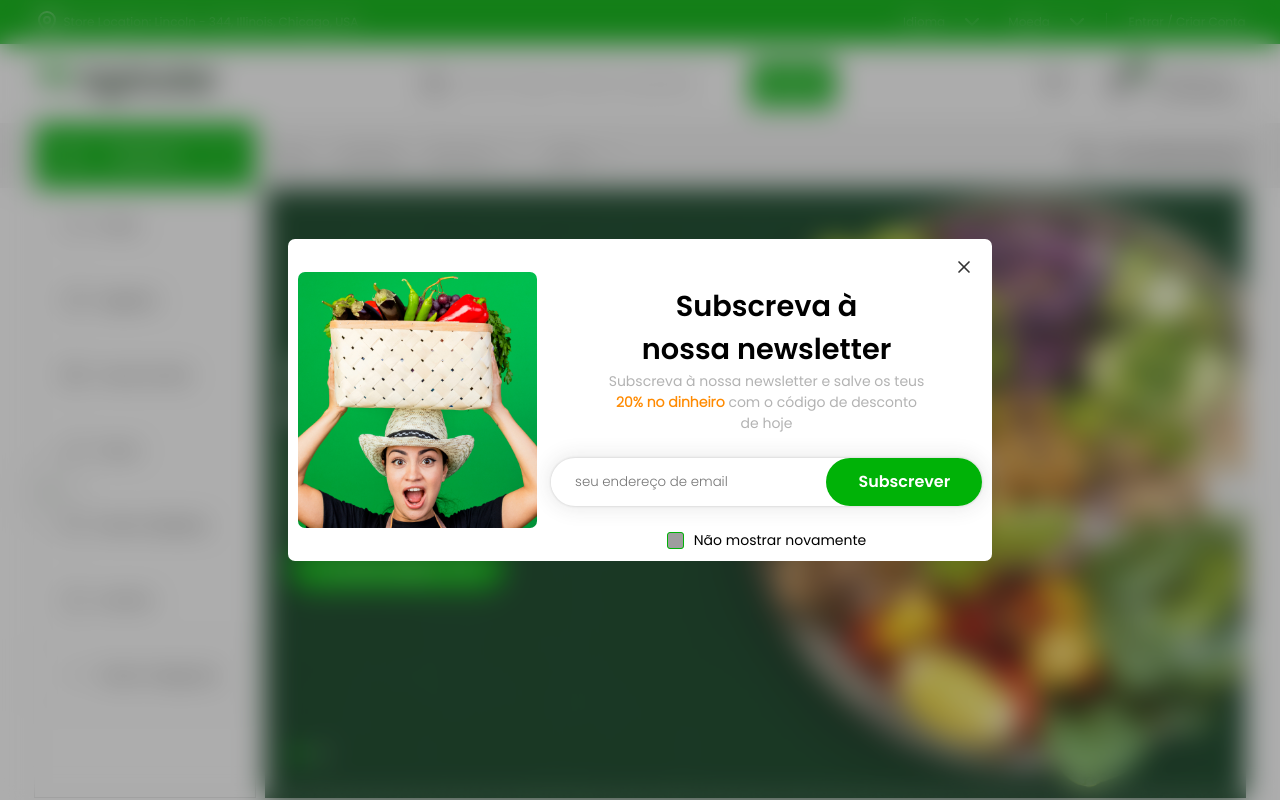
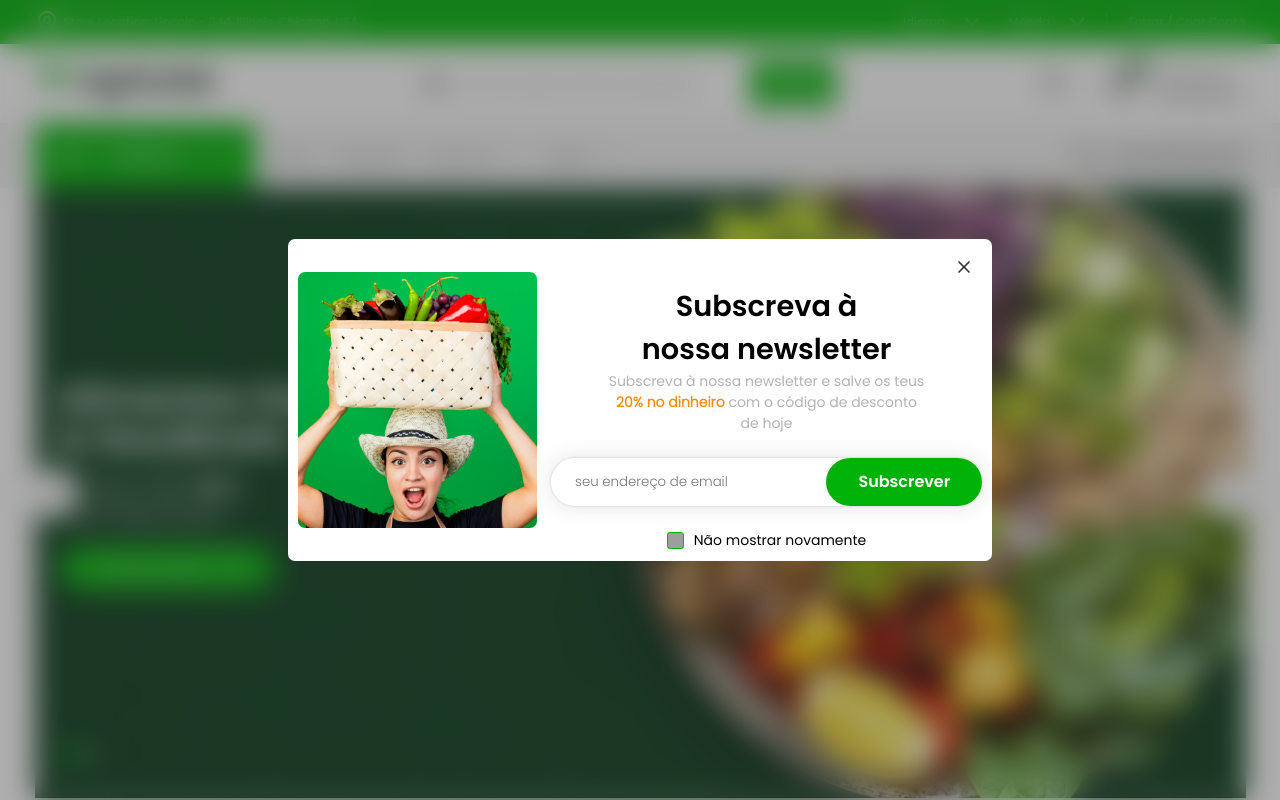
Before and after one commit to delciocapolo/agricolar, a React (Vite) app: page / in a window 1280 px wide. Shown: the top 800 px of the page. Built offline with nearby package versions, Linux system fonts and the light colour scheme; grey boxes are pictures that could not be loaded.

Commit message:
changes in header is done, with activity in button category in menu

```diff
--- a/src/App.tsx
+++ b/src/App.tsx
@@ -4,6 +4,7 @@ import Skeleton from "./components/Body/Skeleton";
 import imageExample from "./assets/products/Image.jpg"
 import Footer from "./components/Footer/Footer";
 import Header from "./components/Header/Header";
+import { HeaderContextProvider } from "./components/contexts/HeaderContext";
 // import { MenuCustom } from "./components/main-components/MenuToggle/MenuCustom";
 // import { IITemMenuCustom } from "./components/main-components/MenuToggle/interfaces/interfaces";
 
@@ -73,10 +74,12 @@ const App = () => {
 
   return (
     <Fragment>
-      <Menu />
-      <Header />
-      <Skeleton />
-      <Footer />
+      <HeaderContextProvider>
+        <Menu />
+        <Header />
+        <Skeleton />
+        <Footer />
+      </HeaderContextProvider>
     </Fragment>
   );
 };
--- a/src/components/Header/ComponentBase/ComponentBaseHeader.tsx
+++ b/src/components/Header/ComponentBase/ComponentBaseHeader.tsx
@@ -13,6 +13,7 @@ export const ContainerCategoryAndImage = styled(ContainerBase)`
 
     &.actived
     > .container-menu-button-category {
+        transition: 0.5s ease-in-out;
         width: 220px;
         max-width: 220px;
         height: 99.5%;
@@ -44,6 +45,11 @@ export const ContainerCategoryAndImage = styled(ContainerBase)`
 
     &.actived > .container-image-header {
         width: calc(100% - 230px);
+
+        & > .container-text-image-header {
+            padding: 2.5rem;
+            width: 50%;
+        }
     }
 `;
 
--- a/src/components/Header/Header.tsx
+++ b/src/components/Header/Header.tsx
@@ -1,4 +1,4 @@
-import { MouseEvent, useContext, useState } from "react";
+import { MouseEvent, useState } from "react";
 import styled from "@emotion/styled";
 import Tracker from "./Tracker/Tracker";
 import Arrow from "./Arrow/Arrow";
@@ -7,6 +7,7 @@ import { ButtonShop, ContainerCategoryAndImage, ContainerImage, ContainerMenuBut
 import { Apple, Coffee, CookingPot, Drumstick, Fish, MoveRight, Plus, Salad } from "lucide-react";
 
 import imageHeaderPhoto from "../../assets/header/HeaderPhoto2.jpg";
+import { useHeaderContext } from "../contexts/HeaderContext";
 
 const Header = () => {
 
@@ -44,13 +45,15 @@ const Header = () => {
             return next;
         });
         console.log(currentIndex);
-    }
+    };
+
+    const { actived } = useHeaderContext();
 
     return (
         <HeaderContainer className="d-flex">
             <Arrow onClickRight={handleClickRight} onClickLeft={handleClickLeft} />
 
-            <ContainerCategoryAndImage className={`d-flex actived`}>
+            <ContainerCategoryAndImage className={`d-flex ${actived === true && 'actived'}`}>
                 <ContainerMenuButtonCategory className="container-menu-button-category">
                     <ItemButtonCategory>
                         <LinkButtonCategory className="d-flex" href="#">
@@ -103,7 +106,7 @@ const Header = () => {
 
                 <ContainerImage className="container-image-header">
                     <ImageHeader src={imageHeaderPhoto} alt="Imagem de amostragem" />
-                    <ContainerTextImageHeader className="d-flex">
+                    <ContainerTextImageHeader className="d-flex container-text-image-header">
                         <ContainerTitle className="d-flex">
                             <Title>alimentos orgânicos & saudáveis</Title>
                             <SubTitle>salve até <span>48%</span> de desconto</SubTitle>
--- a/src/components/Navigation/InternalComponents/NavLinks.tsx
+++ b/src/components/Navigation/InternalComponents/NavLinks.tsx
@@ -2,12 +2,10 @@ import styled from "@emotion/styled";
 import { ChevronDown, Menu, Phone } from "lucide-react";
 import { MenuCustom } from "../../main-components/MenuToggle/MenuCustom";
 import { IITemMenuCustom } from "../../main-components/MenuToggle/interfaces/interfaces";
-import { useContext } from "react";
 import { Container as ContainerBase } from "../../Container/Container";
-import { UserContext } from "../../contexts/HeaderContext";
+import { useHeaderContext } from "../../contexts/HeaderContext";
 
 const NavLink = () => {
-    const userContext = useContext(UserContext);
     const Container = styled(ContainerBase)`
     min-height: 0;
     padding: 0;
@@ -23,7 +21,6 @@ const NavLink = () => {
     width: 100%;
     background-color: var(--Gray-50);
     // border-radius: var(--border-radius);
-
   `;
     const LinkCallPhone = styled['a']`
     font: var(--Body-Small-500);
@@ -98,13 +95,17 @@ const NavLink = () => {
         }
     ];
 
-    const handleClickBtnCategory = () => { };
+    const { setActived, actived } = useHeaderContext();
+
+    const handleClick = () => {
+        setActived(prev => !prev);
+    }
 
     return (
         <CallNow className="d-flex">
             <Container className="d-flex">
                 <div className="d-flex">
-                    <ButtonCategory type="button" className="btn-category d-grid" onClick={handleClickBtnCategory}>
+                    <ButtonCategory type="button" className="btn-category d-grid" onClick={handleClick}>
                         <Menu />
                         <span>Categorias</span>
                         <ChevronDown />
--- a/src/components/contexts/HeaderContext.tsx
+++ b/src/components/contexts/HeaderContext.tsx
@@ -1,27 +1,27 @@
-import { Dispatch, FC, ReactNode, SetStateAction, createContext, useState } from "react";
+import { createContext, Dispatch, ReactNode, SetStateAction, useContext, useState } from 'react';
 
-export type AuthUser = {
-    name: string;
-    email: string;
-}
-
-type UserContextType = {
-    user: AuthUser | null;
-    setUser: Dispatch<SetStateAction<AuthUser | null>>;
+type HeaderContextType = {
+    actived: boolean;
+    setActived: Dispatch<SetStateAction<boolean>>;
 };
 
-type UserContextProviderProps = {
-    children: ReactNode;
+export const HeaderContext = createContext<HeaderContextType | null>(null);
+
+export const HeaderContextProvider: React.FC<{ children: ReactNode }> = ({ children }) => {
+    const [actived, setActived] = useState(false);
+
+    return (
+        <HeaderContext.Provider value={{ actived, setActived }}>
+            {children}
+        </HeaderContext.Provider>
+    );
 };
 
-export const UserContext = createContext<UserContextType | null>(null);
+export const useHeaderContext = () => {
+    const context = useContext(HeaderContext);
 
-export const UserContextProvider: FC<UserContextProviderProps> = ({ children }) => {
-    const [user, setUser] = useState<AuthUser | null>(null);
-
-    return (
-        <UserContext.Provider value={{ user, setUser }}>
-            {children}
-        </UserContext.Provider>
-    )
+    if (!context) {
+        throw new Error('useHeaderContext must be used within a HeaderContextProvider');
+    }
+    return context;
 };
```
Lines whose indentation alone changed are shown as unchanged.
